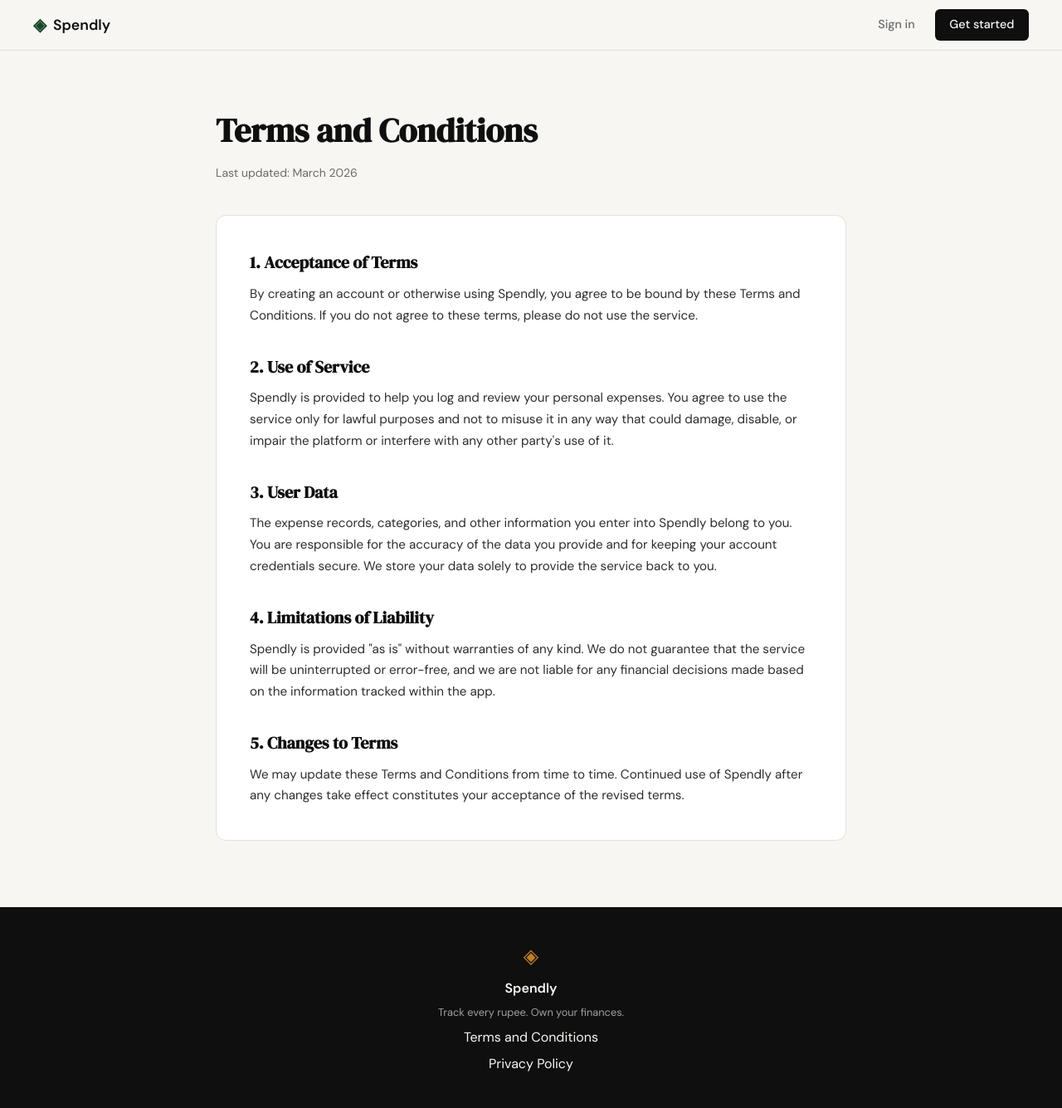
After one commit to ladkrish233/spendly, a Flask app: page /terms in a window 1280 px wide. The commit adds this page. Shown: the whole page at 83% size. Run offline with Flask 3, Linux system fonts and the light colour scheme.

Commit message:
landing: add terms and conditions page and route

```diff
--- a/app.py
+++ b/app.py
@@ -20,6 +20,11 @@ def register():
 @app.route("/login")
 def login():
     return render_template("login.html")
+
+
+@app.route("/terms")
+def terms():
+    return render_template("terms.html")
 
 
 # ------------------------------------------------------------------ #
--- a/static/css/style.css
+++ b/static/css/style.css
@@ -478,6 +478,55 @@ a { color: inherit; text-decoration: none; }
 .auth-switch a:hover { text-decoration: underline; }
 
 /* ------------------------------------------------------------------ */
+/* Legal pages (terms, privacy)                                        */
+/* ------------------------------------------------------------------ */
+
+.legal-section {
+    padding: 4rem 2rem 5rem;
+}
+
+.legal-container {
+    max-width: 760px;
+    margin: 0 auto;
+}
+
+.legal-title {
+    font-family: var(--font-display);
+    font-size: 2.5rem;
+    color: var(--ink);
+    margin-bottom: 0.5rem;
+}
+
+.legal-updated {
+    font-size: 0.875rem;
+    color: var(--ink-muted);
+    margin-bottom: 2.5rem;
+}
+
+.legal-card {
+    background: var(--paper-card);
+    border: 1px solid var(--border);
+    border-radius: var(--radius-md);
+    padding: 2.5rem;
+}
+
+.legal-block { margin-bottom: 2rem; }
+.legal-block:last-child { margin-bottom: 0; }
+
+.legal-block h2 {
+    font-family: var(--font-display);
+    font-size: 1.25rem;
+    color: var(--ink);
+    margin-bottom: 0.6rem;
+}
+
+.legal-block p {
+    font-size: 0.95rem;
+    color: var(--ink-soft);
+    line-height: 1.7;
+}
+
+/* ------------------------------------------------------------------ */
 /* Footer                                                              */
 /* ------------------------------------------------------------------ */
 
--- a/templates/base.html
+++ b/templates/base.html
@@ -34,6 +34,8 @@
             <span class="brand-icon">◈</span>
             <span class="footer-name">Spendly</span>
             <p class="footer-copy">Track every rupee. Own your finances.</p>
+            <a href="{{ url_for('terms') }}">Terms and Conditions</a>
+            <a href="#">Privacy Policy</a>
         </div>
     </footer>
 
--- /dev/null
+++ b/templates/terms.html
@@ -0,0 +1,41 @@
+{% extends "base.html" %}
+
+{% block title %}Terms and Conditions — Spendly{% endblock %}
+
+{% block content %}
+
+<section class="legal-section">
+    <div class="legal-container">
+        <h1 class="legal-title">Terms and Conditions</h1>
+        <p class="legal-updated">Last updated: March 2026</p>
+
+        <div class="legal-card">
+            <div class="legal-block">
+                <h2>1. Acceptance of Terms</h2>
+                <p>By creating an account or otherwise using Spendly, you agree to be bound by these Terms and Conditions. If you do not agree to these terms, please do not use the service.</p>
+            </div>
+
+            <div class="legal-block">
+                <h2>2. Use of Service</h2>
+                <p>Spendly is provided to help you log and review your personal expenses. You agree to use the service only for lawful purposes and not to misuse it in any way that could damage, disable, or impair the platform or interfere with any other party's use of it.</p>
+            </div>
+
+            <div class="legal-block">
+                <h2>3. User Data</h2>
+                <p>The expense records, categories, and other information you enter into Spendly belong to you. You are responsible for the accuracy of the data you provide and for keeping your account credentials secure. We store your data solely to provide the service back to you.</p>
+            </div>
+
+            <div class="legal-block">
+                <h2>4. Limitations of Liability</h2>
+                <p>Spendly is provided "as is" without warranties of any kind. We do not guarantee that the service will be uninterrupted or error-free, and we are not liable for any financial decisions made based on the information tracked within the app.</p>
+            </div>
+
+            <div class="legal-block">
+                <h2>5. Changes to Terms</h2>
+                <p>We may update these Terms and Conditions from time to time. Continued use of Spendly after any changes take effect constitutes your acceptance of the revised terms.</p>
+            </div>
+        </div>
+    </div>
+</section>
+
+{% endblock %}
```
